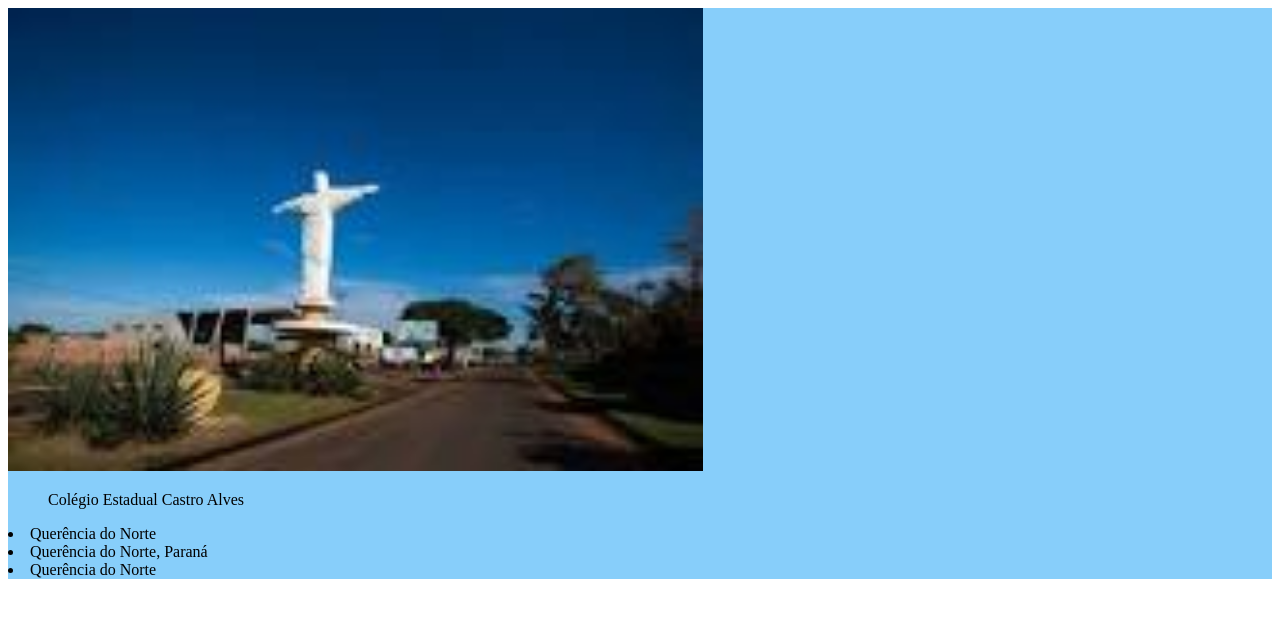
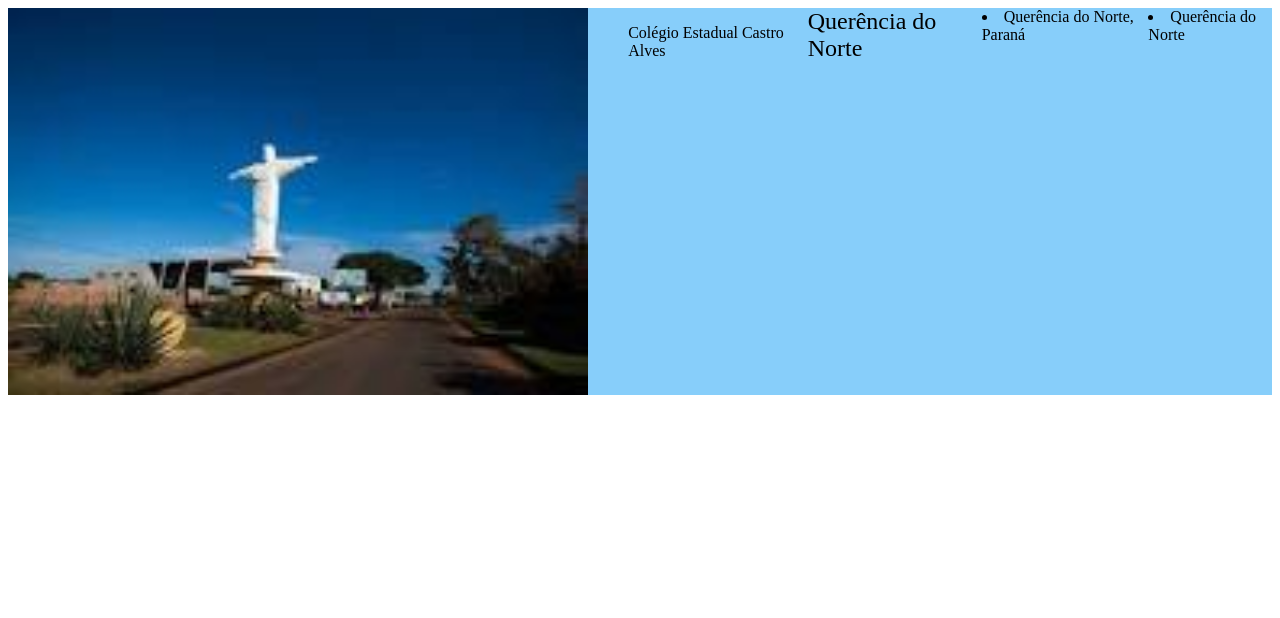
Before and after one commit to YasmimPeripolli/yasmim, a plain HTML site: page index.html in a window 1280 px wide. Drawn offline with Linux system fonts and the light colour scheme.

Commit message:
Update style.css

```diff
--- a/style.css
+++ b/style.css
@@ -1,7 +1,15 @@
-header{
+.cabeçalho{
     background:#87CEFA ;
 color: rgb(0, 0, 0);
+display:flex;
+justify-content: space-around;
+align-items:padding 24px 0;
 }
 .cabeçalho-imagem{
     width:55%
 }
+.cabeçalho-lista-item{
+    display:inline-block;
+    margin: 0 16px;
+    font-size: 24px;
+}
```
